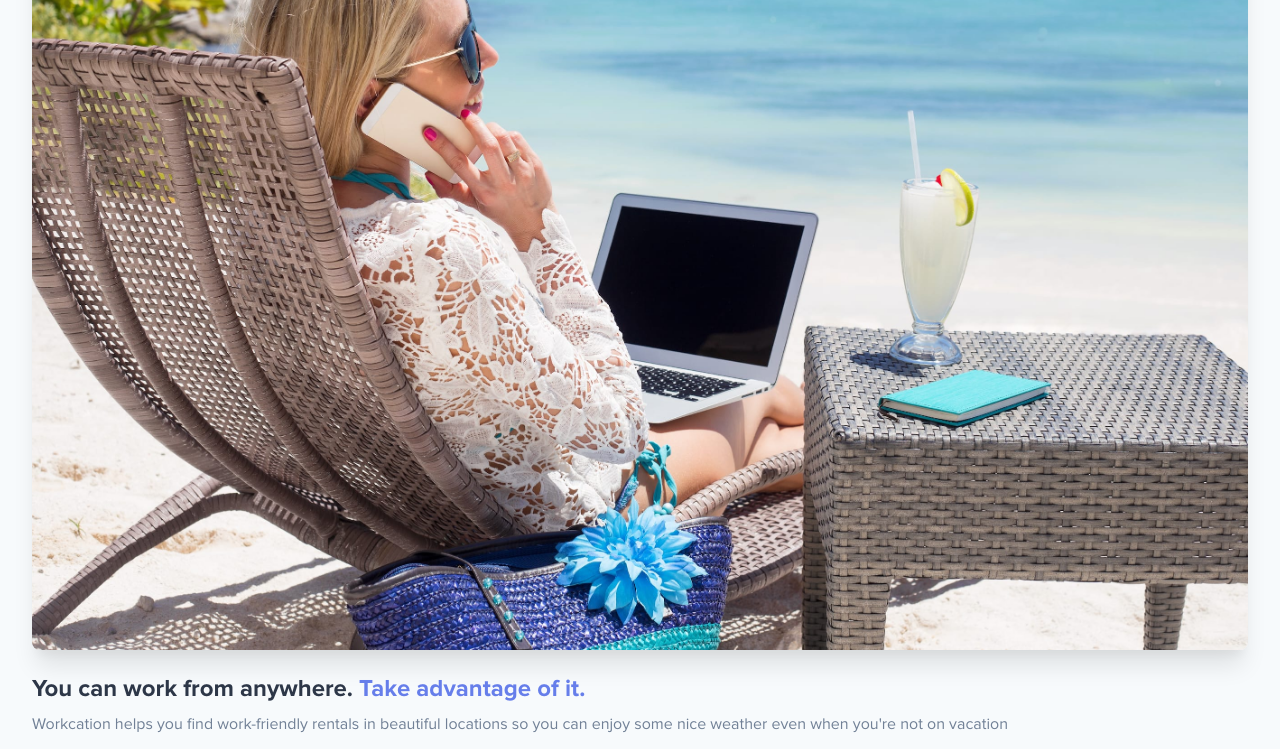
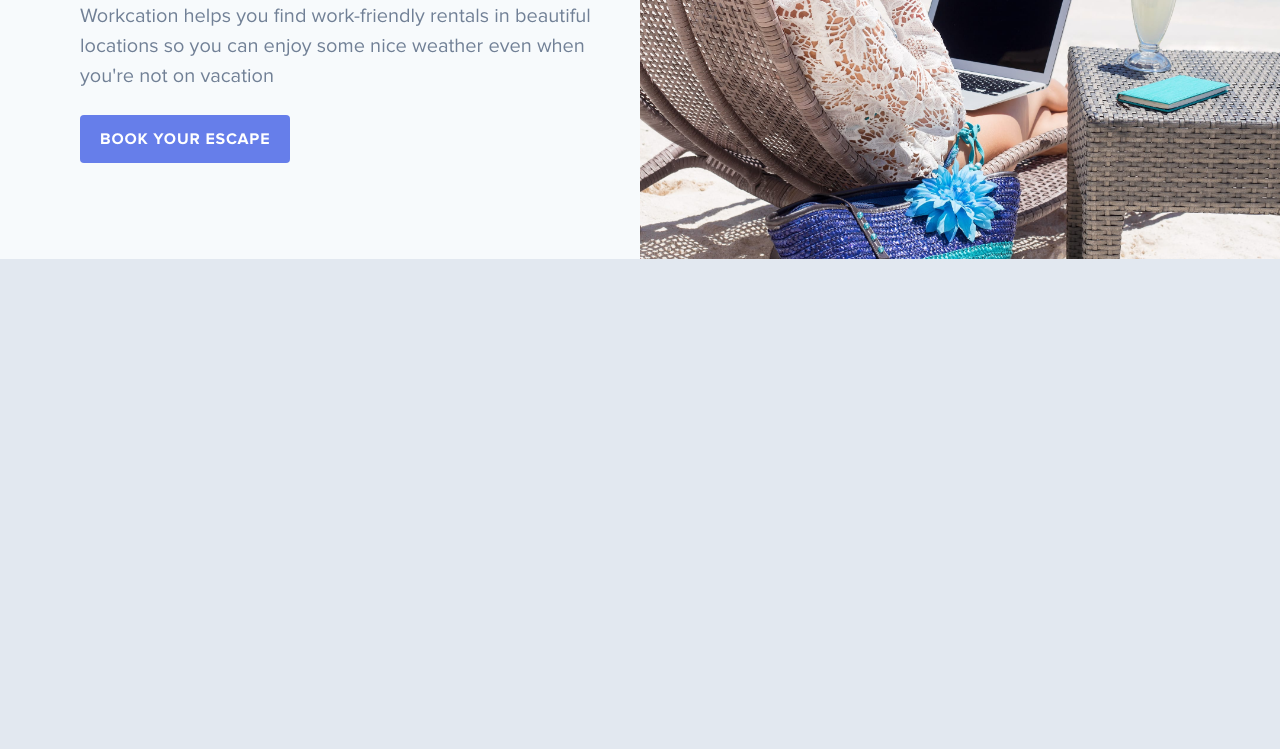
Before and after one commit to esthersinnick/tailwind-practise, a website: page public/index.html in a window 1280 px wide. Shown: the part 273-1022 px from the top of the page. After the commit the page ends 800 px from the top, so only its background shows below. Drawn offline with nearby package versions, Linux system fonts and the light colour scheme; files that its build step writes are made by us from their sources.

Commit message:
responsive tailwind

```diff
--- a/public/index.html
+++ b/public/index.html
@@ -8,22 +8,33 @@
   <link rel="stylesheet" href="./build/main.css">
 </head>
 
-<body class="bg-gray-100">
-  <div class="px-8 py-12">
+<body class="bg-gray-300">
+  <div class="flex bg-gray-100">
+    <div class="px-8 py-12 max-w-md mx-auto sm:max-w-xl lg:max-w-full lg:w-1/2 lg:py-24 lg:px-12">
+      <div class="xl:max-w-lg xl:ml-auto">
         <img class="h-10" src="./img/logo.svg" alt="Workcation">
-    <img class="mt-6 rounded-lg shadow-xl" src="./img/beach-work.jpg" alt="woman working in the beach">
-    <h1 class="mt-6 text-2xl font-bold text-gray-800 leading-tight">
-      You can work from anywhere. <span class="text-indigo-500">Take advantage of it.</span>
+        <img class="mt-6 rounded-lg shadow-xl sm:mt-8 sm:h-64 sm:w-full sm:object-cover sm:object-top lg:hidden"
+          src="./img/beach-work.jpg" alt="woman working in the beach">
+        <h1 class="mt-6 text-2xl font-bold text-gray-800 leading-tight sm:text-4xl sm:mt-8 lg:text-3xl xl:text-4xl">
+          You can work from anywhere.
+          <br class="hidden lg:inline">
+          <span class="text-indigo-500">Take advantage of it.</span>
         </h1>
-    <p class="mt-2 text-gray-600">
+        <p class="mt-2 text-gray-600 sm:text-xl sm:mt-4">
           Workcation helps you find work-friendly rentals in beautiful locations so you can enjoy some nice weather even
           when you're not on vacation
         </p>
-    <div class="mt-4">
+        <div class="mt-4 sm:mt-6">
           <a href="#"
-        class="inline-block bg-indigo-500 text-white px-5 py-3 rounded uppercase tracking-wider font-semibold text-sm">
+            class="inline-block bg-indigo-500 text-white px-5 py-3 rounded uppercase tracking-wider font-semibold text-sm sm:text-base">
             Book your escape
           </a>
+        </div>
+      </div>
+    </div>
+    <div class="hidden lg:block lg:w-1/2 lg:relative">
+      <img class="absolute inset-0 w-full h-full object-cover object-center" src="./img/beach-work.jpg"
+        alt="woman working in the beach">
     </div>
   </div>
 </body>
```
Lines whose indentation alone changed are shown as unchanged.
